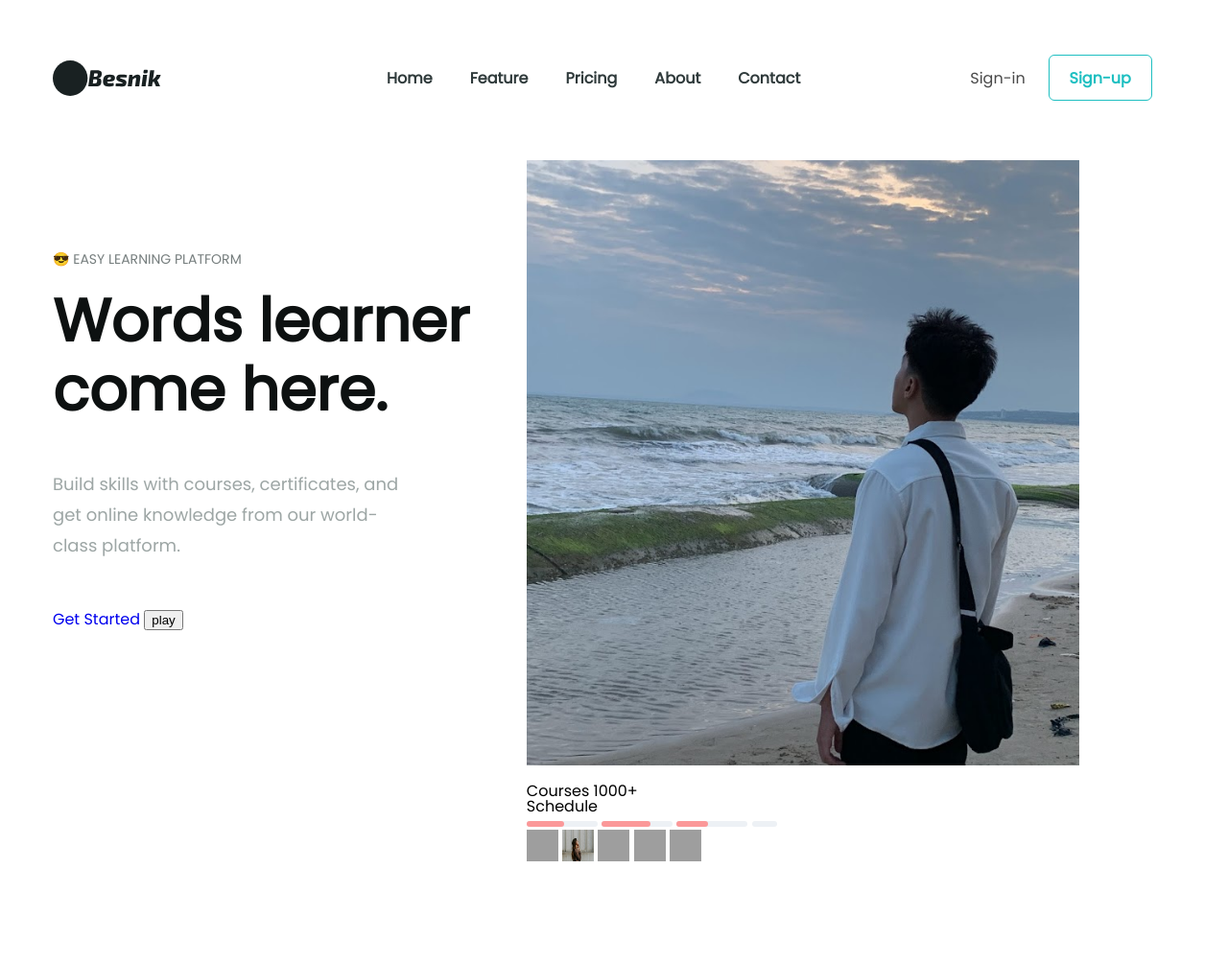
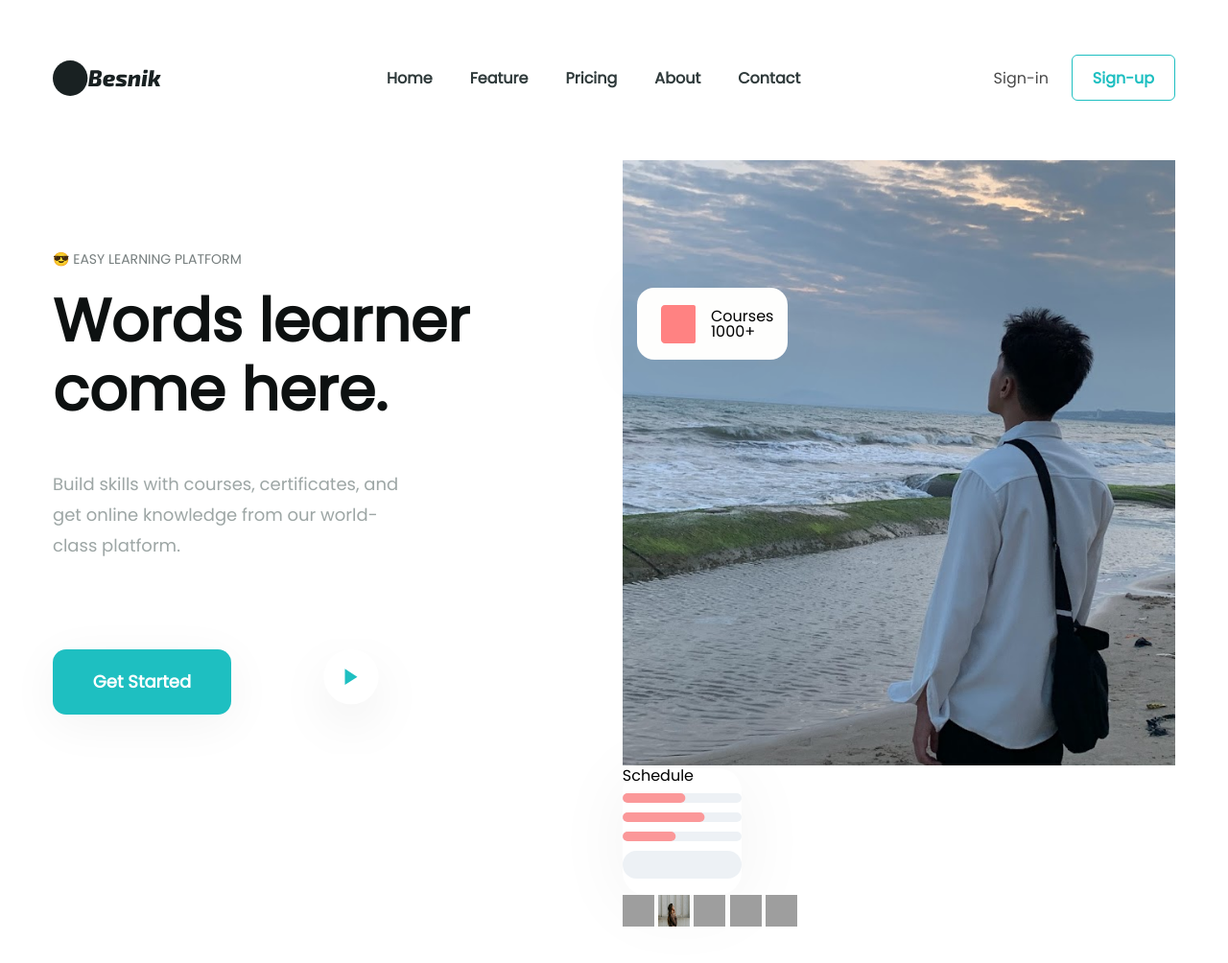
Before and after one commit to DatNguyen287/duan7, a plain HTML site: page index.html in a window 1280 px wide. Shown: the top 1004 px of the page at 96% size. Drawn offline with Linux system fonts and the light colour scheme; grey boxes are pictures that could not be loaded.

Commit message:
fourth-commit

```diff
--- a/assets/css/style.css
+++ b/assets/css/style.css
@@ -21,6 +21,8 @@ a {
 .header {
     position: sticky;
     top: 0;
+    z-index: 1;
+    background: #fff;
 }
 
 .main-content {
@@ -61,6 +63,7 @@ a {
     display: flex;
     align-items: center;
     gap: 24px;
+    margin-left: auto;
 }
 
 .header .action .sign-in a {
@@ -97,7 +100,7 @@ a {
 
 .hero .content-block {
     margin-top: 93px;
-    width: 42.2%;
+    width: 45.2%;
     /* margin-right: auto; */
 }
 
@@ -125,21 +128,75 @@ a {
 }
 
 .hero .content-block .action {
+    display: flex;
+    align-items: center;
+    margin-top: 32px;
+}
+
+.hero .content-block .get-started {
+    border-radius: 14px;
+    background: #1EBFC1;
+    box-shadow: 0px 10px 50px 0px rgba(0, 0, 0, 0.05);
+    width: 186px;
+    height: 68px;
+    color: #FFF;
+    text-align: center;
+    font-size: 1.8rem;
+    font-weight: 600;
+    line-height: normal;
+    padding: 20px 41px;
+}
+
+.hero .content-block .play{
+    padding-top: 30px;
+    margin-left: 50px;
+    width: 150px;
+    height: 150px;
+    object-fit: cover;
+    cursor: pointer;
+}
+
+.hero .content-block .action {
     margin-top: 52px;
 }
 
 .media-block {
-    margin-left: auto;
-    width: 57.79%;
-    /* padding-left: 136px; */
-    /* display: flex; */
-    /* justify-content: flex-end; */
+    width: 54.8%;
+    padding-left: 65px;
 }
 
 .hero .media-block .big-img {
     width: 576px;
     height: 631px;
     object-fit: cover;
+    margin-left: auto;
+    position: relative;
+}
+
+.hero .media-block .quantity {
+    display: flex;
+    align-items: center;
+    gap: 16px;
+    padding: 18px 25px;
+    border-radius: 18px;
+    background: #FEFEFD;
+    box-shadow: 0px 10px 80px 0px rgba(0, 0, 0, 0.05);
+    width: 157px;
+    height: 75px;
+    position: absolute;
+    left: 664px;
+    top: 300px;
+}
+
+.hero .media-block .analys {
+    width: 124px;
+    height: 132px;
+    border-radius: 24px;
+    background: #FFF;
+    box-shadow: 0px 10px 80px 0px rgba(0, 0, 0, 0.05);
+    display: flex;
+    flex-direction: column;
+    gap: 10px;
 }
 
 .hero .community .image .img {
--- a/index.html
+++ b/index.html
@@ -54,13 +54,13 @@
                         <p class="des">Build skills with courses, certificates, and get online knowledge from our world-class platform.</p>
                         <div class="action">
                             <a href="!#" class="get-started">Get Started</a>
-                            <button class="button">play</button>
+                            <img src="./assets/img/Play-=button.svg" alt="" class="play">
                         </div>
                     </div>
                     <div class="media-block">
                         <img src="./assets/img/IMG_4612.jpg" alt="" class="big-img">
                         <div class="quantity">
-                            <img src="" alt="" class="book">
+                            <img src="./assets/img/Book.svg" alt="" class="book">
                             <p class="title">Courses 1000+</p>
                         </div>
                         <div class="analys">
```
Also changed, not shown: assets/img/Book.svg (added), assets/img/Play-=button.svg (added).
